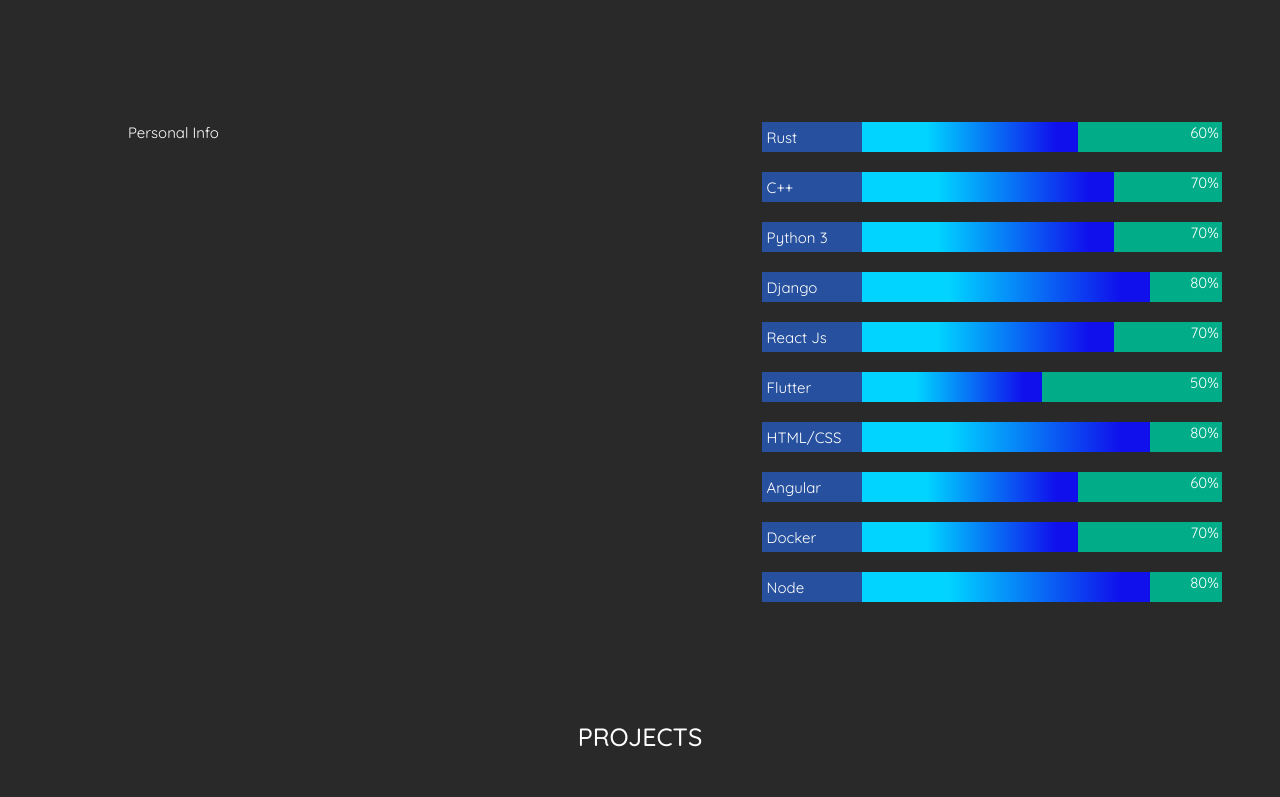
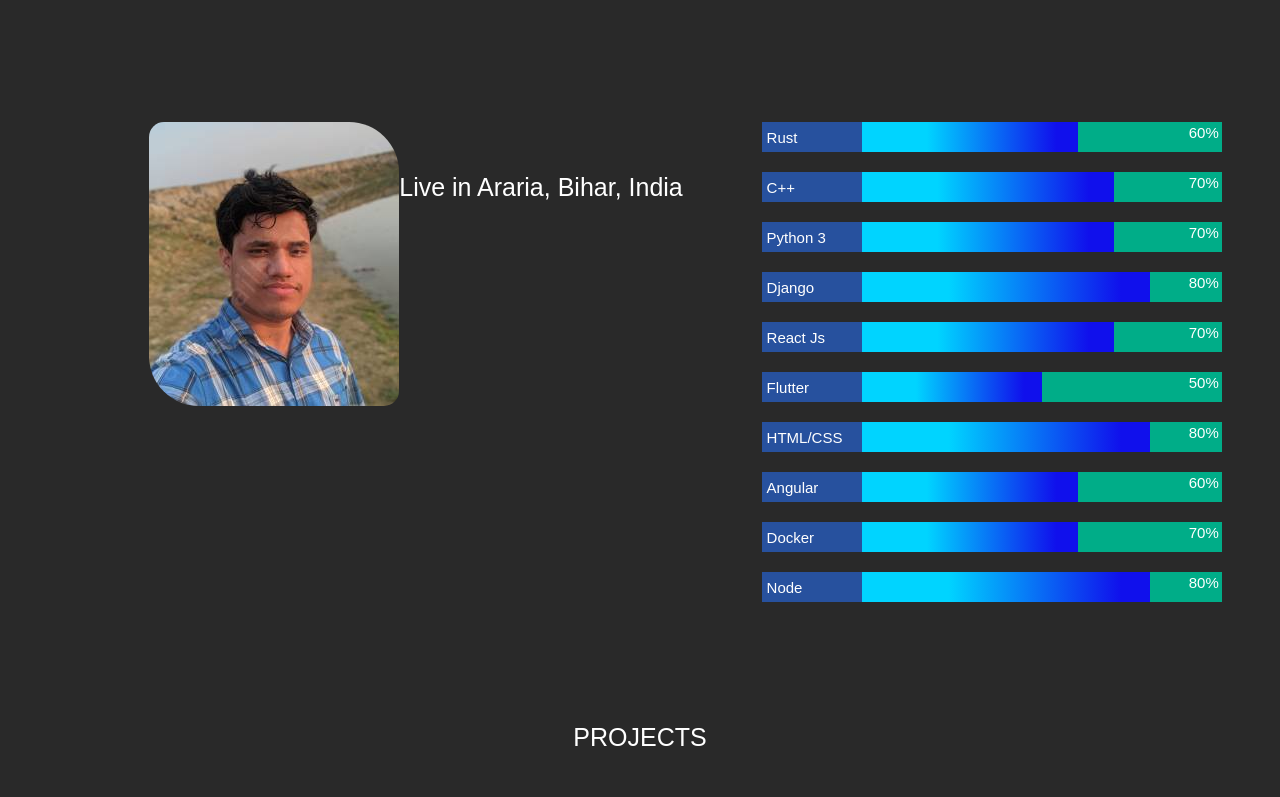
Before and after one commit to abughalib/abughalib.github.io, a plain HTML site: page index.html in a window 1280 px wide. Shown: the part 1163-1960 px from the top of the page. Drawn offline with Linux system fonts and the light colour scheme.

Commit message:
added personal

```diff
--- a/index.html
+++ b/index.html
@@ -62,7 +62,13 @@
         </ul>
         <div class="about-me">
           <div class="personal">
-            Personal Info
+            <div class="my-photo">
+              <img src="./style_scripts/abugh.jpg">
+            </div>
+            <div class="personal-info">
+              <h1>Live in Araria, Bihar, India</h1>
+              <small></small>
+            </div>
           </div>
           <div class="skills">
             <div class="graph">
--- a/style_scripts/main.css
+++ b/style_scripts/main.css
@@ -74,17 +74,29 @@
 }
 .about-me .personal{
   flex: 1;
+  display: flex;
+  flex-wrap: wrap;
+  overflow: hidden;
+  justify-content: center;
+  padding-bottom: 50px;
+}
+.about-me .personal .my-photo img{
+  border-radius: 15px 50px;
+}
+.about-me .personal .personal-info{
+  padding-top: 50px;
 }
 .about-me .skills{
   flex: 1;
 }
 
-
 @media screen and (max-width: 600px){
   .about-me{
     flex-direction: column;
   }
+
 }
+
 .contact{
   padding-bottom: 100px;
 }
--- a/style_scripts/navbar.css
+++ b/style_scripts/navbar.css
@@ -1,4 +1,3 @@
-@import url('https://fonts.googleapis.com/css?family=Quicksand:400,500,700');
 html,
 body {
   width: 100%;
@@ -6,7 +5,7 @@
   margin: 0;
   padding: 0;
   box-sizing: border-box;
-  font-family: "Quicksand", sans-serif;
+  font-family: sans-serif;
   font-size: 62.5%;
   font-size: 10px;
   background-color: rgb(94, 94, 94);
```
Also changed, not shown: style_scripts/abugh.jpg (added).
